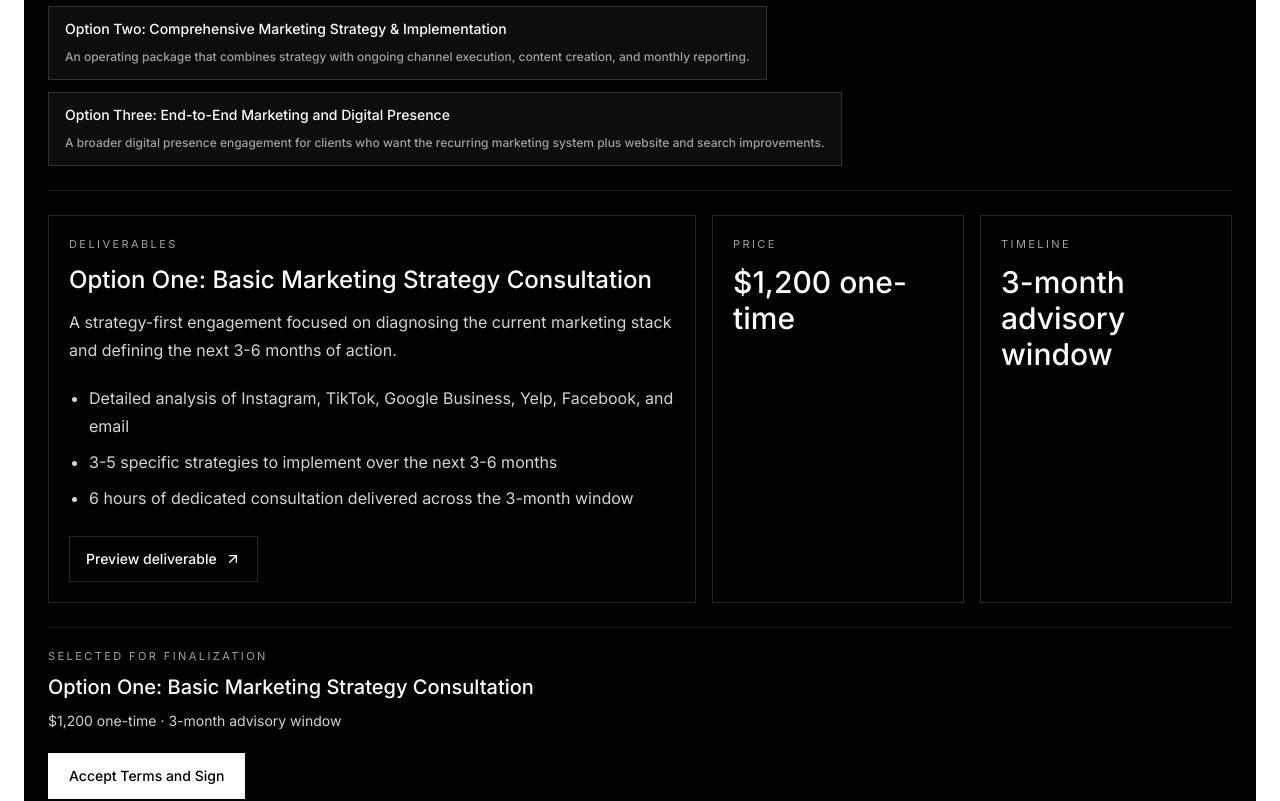
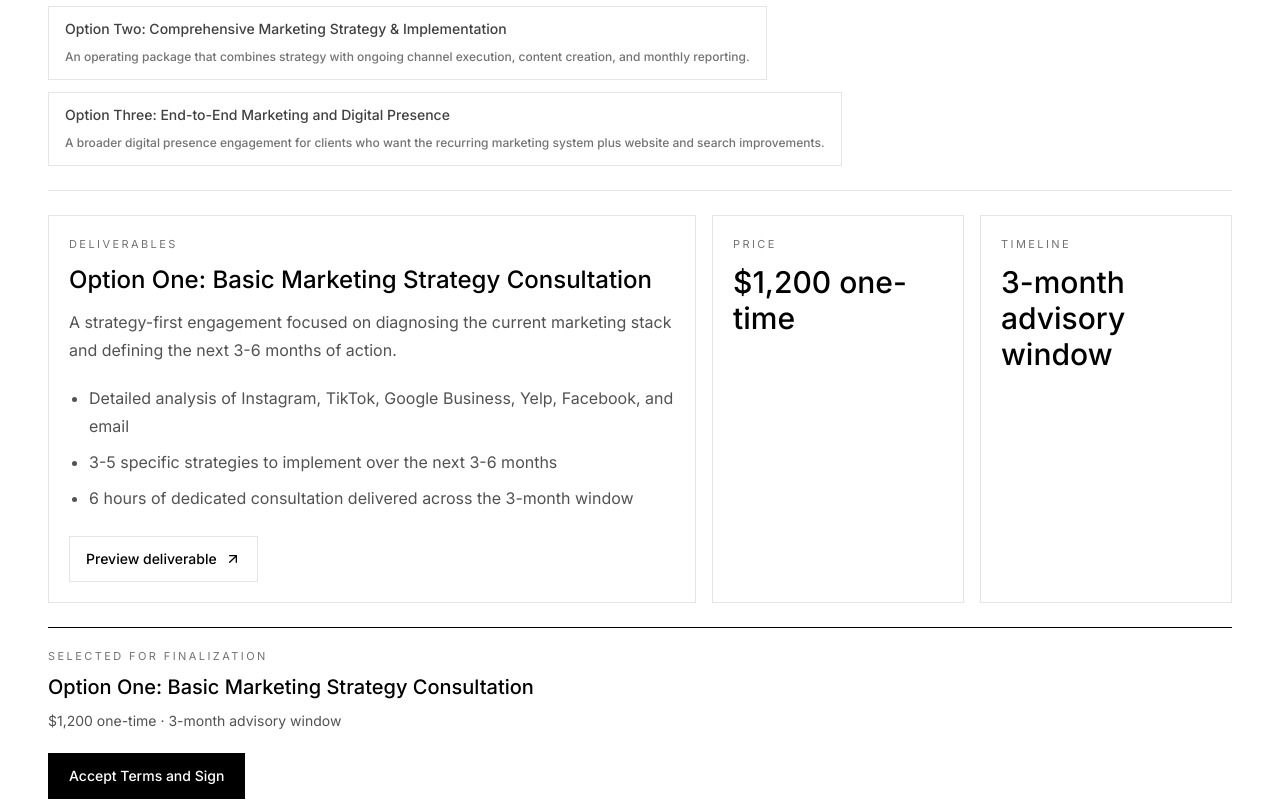
Before and after one commit to aliahm08/B2W, a React (Vite) app: page /borek-g-operations in a window 1280 px wide. Shown: the part 1640-2441 px from the top of the page. Built offline with nearby package versions, Linux system fonts and the light colour scheme; no server answers.

Commit message:
Update scope section styling

```diff
--- a/src/pages/BorekGOperations.tsx
+++ b/src/pages/BorekGOperations.tsx
@@ -212,14 +212,13 @@ export default function BorekGOperations() {
                             id="scope-options"
                             title="Scope of Work"
                             icon={Wrench}
-                            className="border-t border-neutral-900 bg-black text-white"
-                            headerClassName="border-b border-white/10 p-4"
+                            className="border-t border-neutral-200"
+                            headerClassName="border-b border-neutral-200 p-4"
                             bodyClassName="space-y-6 p-4 md:p-6"
-                            titleClassName="text-white md:text-xl"
-                            tone="dark"
+                            titleClassName="md:text-xl"
                         >
                             <div data-project-detail-body className="space-y-6">
-                                <p className="max-w-2xl text-sm leading-relaxed text-neutral-300">
+                                <p className="max-w-2xl text-sm leading-relaxed text-neutral-600">
                                     {proposal?.scopeIntro}
                                 </p>
                                 <div className="flex flex-wrap gap-3">
@@ -230,13 +229,13 @@ export default function BorekGOperations() {
                                             onClick={() => setSelectedOptionId(option.id)}
                                             className={`border px-4 py-3 text-left text-sm font-medium transition-colors ${
                                                 selectedOptionId === option.id
-                                                    ? 'border-white bg-white text-black'
-                                                    : 'border-white/15 bg-white/5 text-white hover:border-white/40 hover:bg-white/10'
+                                                    ? 'border-black bg-black text-white'
+                                                    : 'border-neutral-200 bg-white text-neutral-700 hover:border-black hover:text-black'
                                             }`}
                                         >
                                             <span className="block">{option.title}</span>
                                             <span className={`mt-2 block text-xs leading-5 ${
-                                                selectedOptionId === option.id ? 'text-neutral-600' : 'text-neutral-400'
+                                                selectedOptionId === option.id ? 'text-neutral-300' : 'text-neutral-500'
                                             }`}>
                                                 {option.summary}
                                             </span>
@@ -245,47 +244,47 @@ export default function BorekGOperations() {
                                 </div>
 
                                 {selectedOption ? (
-                                    <div className="grid gap-4 border-t border-white/10 pt-6 lg:grid-cols-[minmax(0,1.8fr)_minmax(220px,0.7fr)_minmax(220px,0.7fr)]">
-                                        <div className="border border-white/15 p-5">
-                                            <p className="text-[11px] uppercase tracking-[0.22em] text-neutral-400">Deliverables</p>
-                                            <h4 className="mt-3 text-2xl font-medium text-white">{selectedOption.title}</h4>
-                                            <p className="mt-3 text-base leading-7 text-neutral-300">
+                                    <div className="grid gap-4 border-t border-neutral-200 pt-6 lg:grid-cols-[minmax(0,1.8fr)_minmax(220px,0.7fr)_minmax(220px,0.7fr)]">
+                                        <div className="border border-neutral-200 p-5">
+                                            <p className="text-[11px] uppercase tracking-[0.22em] text-neutral-500">Deliverables</p>
+                                            <h4 className="mt-3 text-2xl font-medium text-black">{selectedOption.title}</h4>
+                                            <p className="mt-3 text-base leading-7 text-neutral-600">
                                                 {selectedOption.summary}
                                             </p>
-                                            <ul className="mt-5 list-disc space-y-2 pl-5 text-base leading-7 text-neutral-300">
+                                            <ul className="mt-5 list-disc space-y-2 pl-5 text-base leading-7 text-neutral-600">
                                                 {selectedOption.offerings.map((offering) => <li key={offering}>{offering}</li>)}
                                             </ul>
                                             <Link
                                                 to="/borek-g"
-                                                className="mt-6 inline-flex items-center gap-2 border border-white/15 px-4 py-3 text-sm font-medium text-white transition-colors hover:border-white hover:bg-white hover:text-black"
+                                                className="mt-6 inline-flex items-center gap-2 border border-neutral-200 px-4 py-3 text-sm font-medium text-black transition-colors hover:border-black hover:text-black"
                                             >
                                                 Preview deliverable
                                                 <ArrowUpRight className="h-4 w-4" />
                                             </Link>
                                         </div>
 
-                                        <div className="border border-white/15 p-5">
-                                            <p className="text-[11px] uppercase tracking-[0.22em] text-neutral-400">Price</p>
-                                            <p className="mt-3 text-3xl font-medium text-white">{selectedOption.price}</p>
+                                        <div className="border border-neutral-200 p-5">
+                                            <p className="text-[11px] uppercase tracking-[0.22em] text-neutral-500">Price</p>
+                                            <p className="mt-3 text-3xl font-medium text-black">{selectedOption.price}</p>
                                         </div>
 
-                                        <div className="border border-white/15 p-5">
-                                            <p className="text-[11px] uppercase tracking-[0.22em] text-neutral-400">Timeline</p>
-                                            <p className="mt-3 text-3xl font-medium text-white">{selectedOption.timeline}</p>
+                                        <div className="border border-neutral-200 p-5">
+                                            <p className="text-[11px] uppercase tracking-[0.22em] text-neutral-500">Timeline</p>
+                                            <p className="mt-3 text-3xl font-medium text-black">{selectedOption.timeline}</p>
                                         </div>
                                     </div>
                                 ) : null}
 
-                                <div className="border-t border-white/10 pt-5">
-                                    <p className="text-[11px] uppercase tracking-[0.22em] text-neutral-400">Selected for Finalization</p>
-                                    <h4 className="mt-2 text-xl font-medium text-white">{selectedOption?.title}</h4>
-                                    <p className="mt-2 text-sm leading-6 text-neutral-300">
+                                <div className="border-t border-black pt-5">
+                                    <p className="text-[11px] uppercase tracking-[0.22em] text-neutral-500">Selected for Finalization</p>
+                                    <h4 className="mt-2 text-xl font-medium text-black">{selectedOption?.title}</h4>
+                                    <p className="mt-2 text-sm leading-6 text-neutral-600">
                                         {selectedOption?.price} · {selectedOption?.timeline}
                                     </p>
                                     <button
                                         type="button"
                                         onClick={() => setIsFinalizationOpen(true)}
-                                        className="mt-5 inline-flex items-center justify-center border border-white bg-white px-5 py-3 text-sm font-medium text-black transition-colors hover:bg-neutral-200"
+                                        className="mt-5 inline-flex items-center justify-center border border-black bg-black px-5 py-3 text-sm font-medium text-white transition-colors hover:bg-neutral-800"
                                     >
                                         Accept Terms and Sign
                                     </button>
```
Also changed, not shown: src/pages/UyghurEatsAcquisition.tsx (+25 -26 lines).
